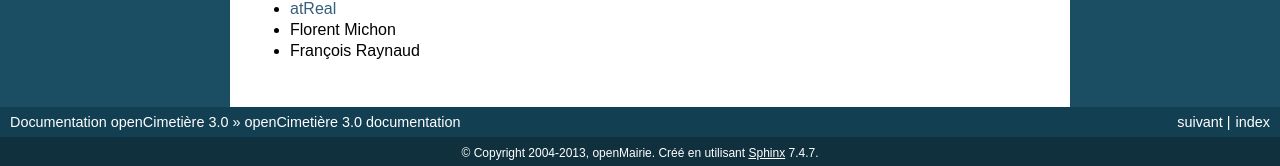
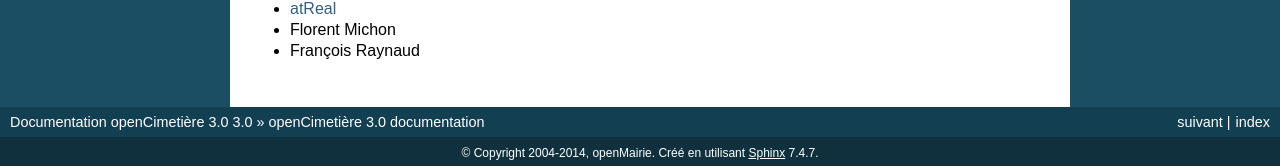
Before and after one commit to KevinFoisnet/opencimetiere-documentation, a Sphinx documentation site: the page built from source/index.rst, in a window 1280 px wide and 900 px high, scrolled down 2782 px. Shown: the part 731-897 px from the top of the window. Built offline with Sphinx 7.4.7, drawn with Linux system fonts in a browser that asks for light colours; some of the changed text lies outside the part shown.

Commit message:
Update conf.py

```diff
--- a/source/conf.py
+++ b/source/conf.py
@@ -40,8 +40,8 @@ source_suffix = '.rst'
 master_doc = 'index'
 
 # General information about the project.
-project = u'openCimetière'
-copyright = u'2004-2013, openMairie'
+project = u'openCimetière 3.0'
+copyright = u'2004-2014, openMairie'
 
 # The version info for the project you're documenting, acts as replacement for
 # |version| and |release|, also used in various other places throughout the
```
